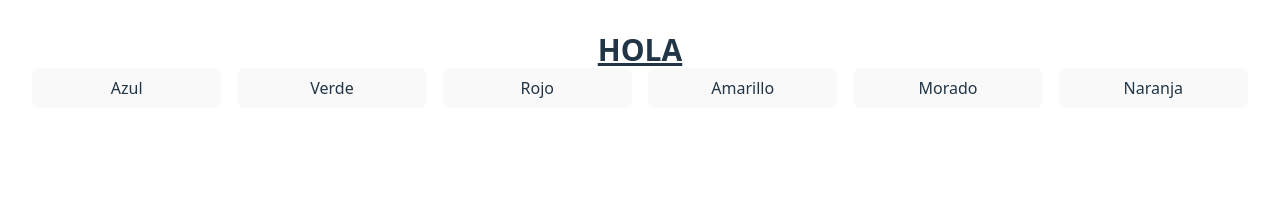
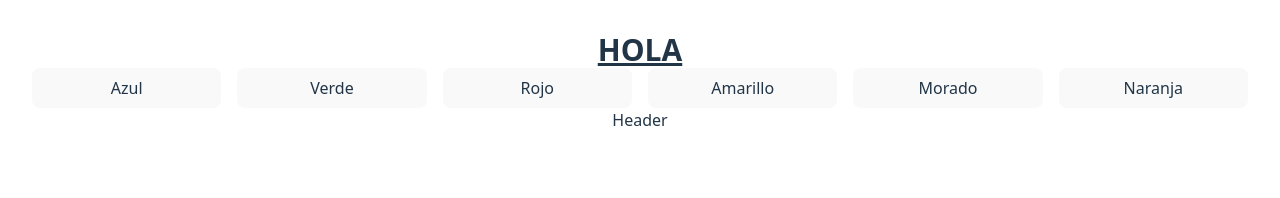
Before and after one commit to Roberto5190/app_web_react_tajamar, a React (Vite) app: page / in a window 1280 px wide. Shown: the top 198 px of the page. Built offline with nearby package versions, Linux system fonts and the light colour scheme.

Commit message:
added header

```diff
--- a/src/App.jsx
+++ b/src/App.jsx
@@ -14,6 +14,9 @@ function App() {
         <Button className="morado">Morado</Button>
         <Button className="naranja">Naranja</Button>
       </div>
+      <div className="header">
+        <p>Header</p>
+      </div>
     </>
   );
 }
```
